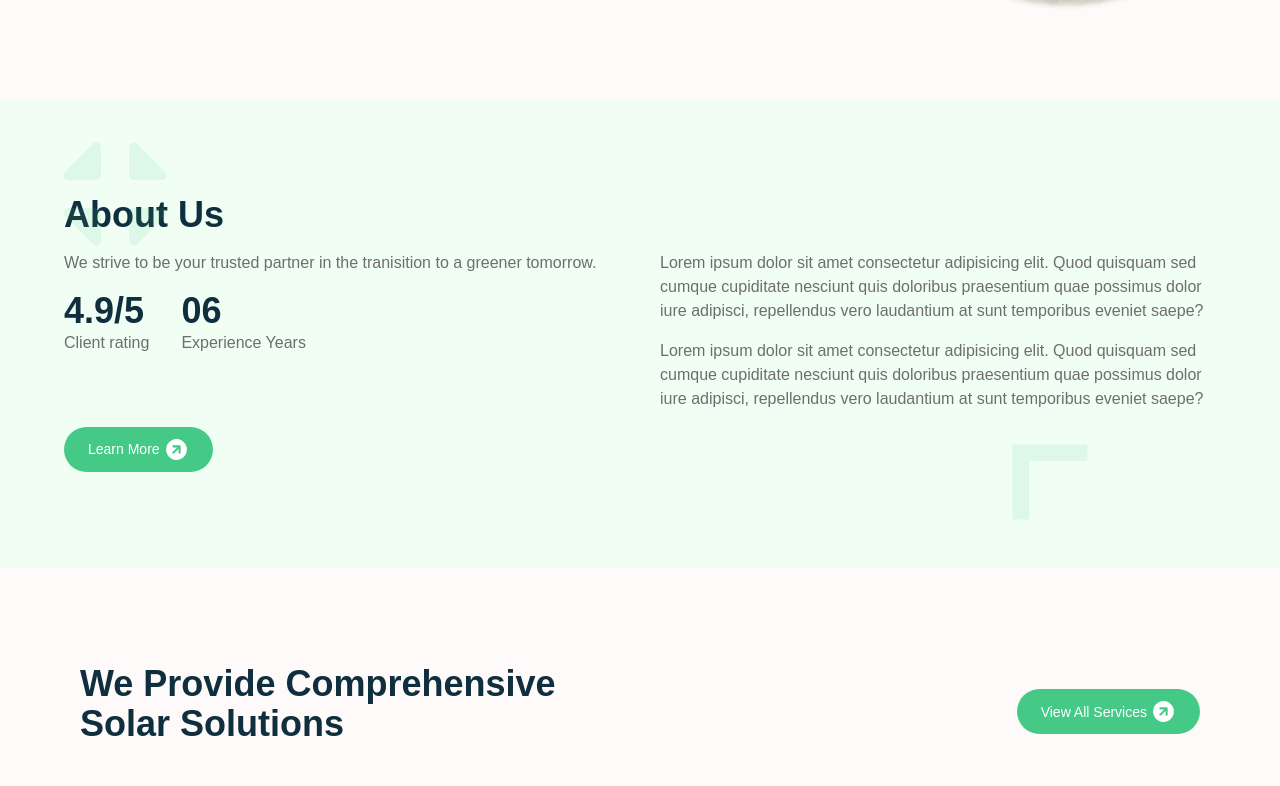
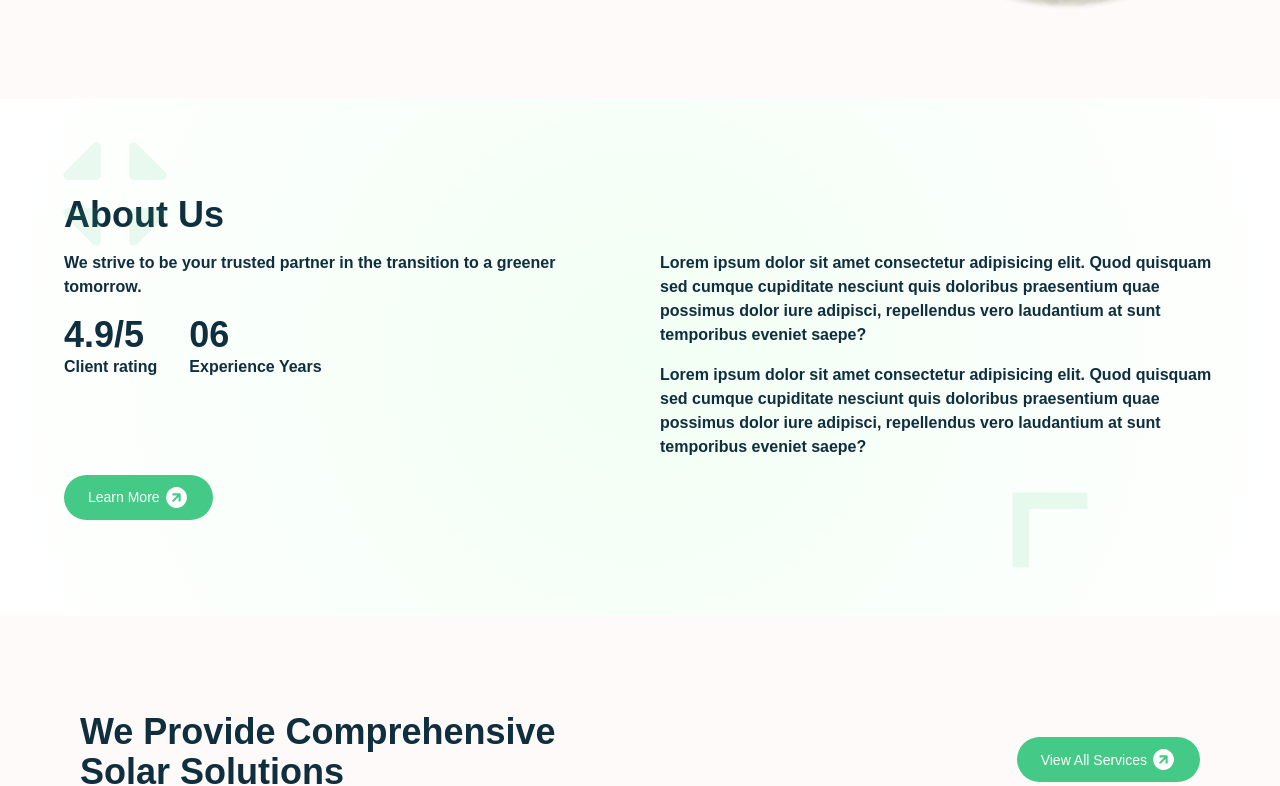
Before and after one commit to Rozmyk/SolarNova, a Next.js app: page / in a window 1280 px wide. Shown: the part 714-1500 px from the top of the page. Built offline with nearby package versions, Linux system fonts and the light colour scheme.

Commit message:
Add background gradient

```diff
--- a/src/components/AboutUs/AboutUs.tsx
+++ b/src/components/AboutUs/AboutUs.tsx
@@ -5,40 +5,43 @@ import { RiArrowDownSLine } from 'react-icons/ri'
 import Button from '../ui/Button/Button'
 import TitleText from '../ui/TitleText/TitleText'
 import { useRouter } from 'next/navigation'
+
 const SingleRatingComponent = ({ number, text }: { number: string; text: string }) => {
 	return (
 		<div className='flex flex-col justify-center items-start'>
 			<p className='text-secondary text-4xl font-semibold'>{number}</p>
-			<p className='text-darkText '>{text}</p>
+			<p className='text-secondary font-semibold'>{text}</p>
 		</div>
 	)
 }
+
 const AboutUs = () => {
 	const router = useRouter()
+
 	return (
-		<div className='bg-foreground w-full relative p-4 overflow-hidden'>
-			<div className='absolute opacity-10 top-5 md:left-10 right-0 '>
+		<div className='relative w-full overflow-hidden p-4 bg-[radial-gradient(circle,_var(--tw-gradient-stops))] from-[#f2fff4] to-white'>
+			<div className='absolute opacity-10 top-5 md:left-10 right-0'>
 				<PiCornersInFill size={150} color='#40cb7f' />
 			</div>
 			<Wrapper>
 				<TitleText>About Us</TitleText>
-				<div className='flex flex-col w-full md:flex-row justify-center md:justify-between items-center md:items-start gap-10 mb-4 '>
+				<div className='flex flex-col w-full md:flex-row justify-center md:justify-between items-center md:items-start gap-10 mb-4'>
 					<div className='w-full md:w-1/2'>
-						<p className='text-darkText font-regular'>
-							We strive to be your trusted partner in the tranisition to a greener tomorrow.
+						<p className='text-secondary font-semibold'>
+							We strive to be your trusted partner in the transition to a greener tomorrow.
 						</p>
 						<div className='flex justify-start items-center gap-8 mb-12 mt-4'>
 							<SingleRatingComponent number='4.9/5' text='Client rating' />
 							<SingleRatingComponent number='06' text='Experience Years' />
 						</div>
 					</div>
-					<div className='w-full md:w-1/2 mt-4 md:mt-0'>
-						<p className='text-darkText font-regular mb-4'>
+					<div className='w-full md:w-1/2 mt-4 md:mt-0 text-secondary font-semibold'>
+						<p className='font-regular mb-4'>
 							Lorem ipsum dolor sit amet consectetur adipisicing elit. Quod quisquam sed cumque cupiditate nesciunt quis
 							doloribus praesentium quae possimus dolor iure adipisci, repellendus vero laudantium at sunt temporibus
 							eveniet saepe?
 						</p>
-						<p className='text-darkText font-regular'>
+						<p className='font-regular'>
 							Lorem ipsum dolor sit amet consectetur adipisicing elit. Quod quisquam sed cumque cupiditate nesciunt quis
 							doloribus praesentium quae possimus dolor iure adipisci, repellendus vero laudantium at sunt temporibus
 							eveniet saepe?
@@ -52,7 +55,8 @@ const AboutUs = () => {
 					Learn More
 				</Button>
 			</Wrapper>
-			<div className='absolute opacity-10 bottom-0 right-5 md:right-36  ' style={{ transform: 'rotate(135deg)' }}>
+
+			<div className='absolute opacity-10 bottom-0 right-5 md:right-36' style={{ transform: 'rotate(135deg)' }}>
 				<RiArrowDownSLine size={200} color='#40cb7f' />
 			</div>
 		</div>
--- a/src/components/Projects/Projects.tsx
+++ b/src/components/Projects/Projects.tsx
@@ -17,6 +17,7 @@ const Projects = () => {
 	const router = useRouter()
 
 	return (
+		<div className='relative w-full overflow-hidden p-4 bg-[radial-gradient(circle,_var(--tw-gradient-stops))] from-[#f2fff4] to-white'>
 			<Wrapper>
 				<div className='flex md:flex-row flex-col justify-between items-center gap-4 mb-2 p-4'>
 					<div className='w-full md:w-1/2'>
@@ -74,6 +75,7 @@ const Projects = () => {
 					</Button>
 				</div>
 			</Wrapper>
+		</div>
 	)
 }
 
```
Lines whose indentation alone changed are shown as unchanged.
